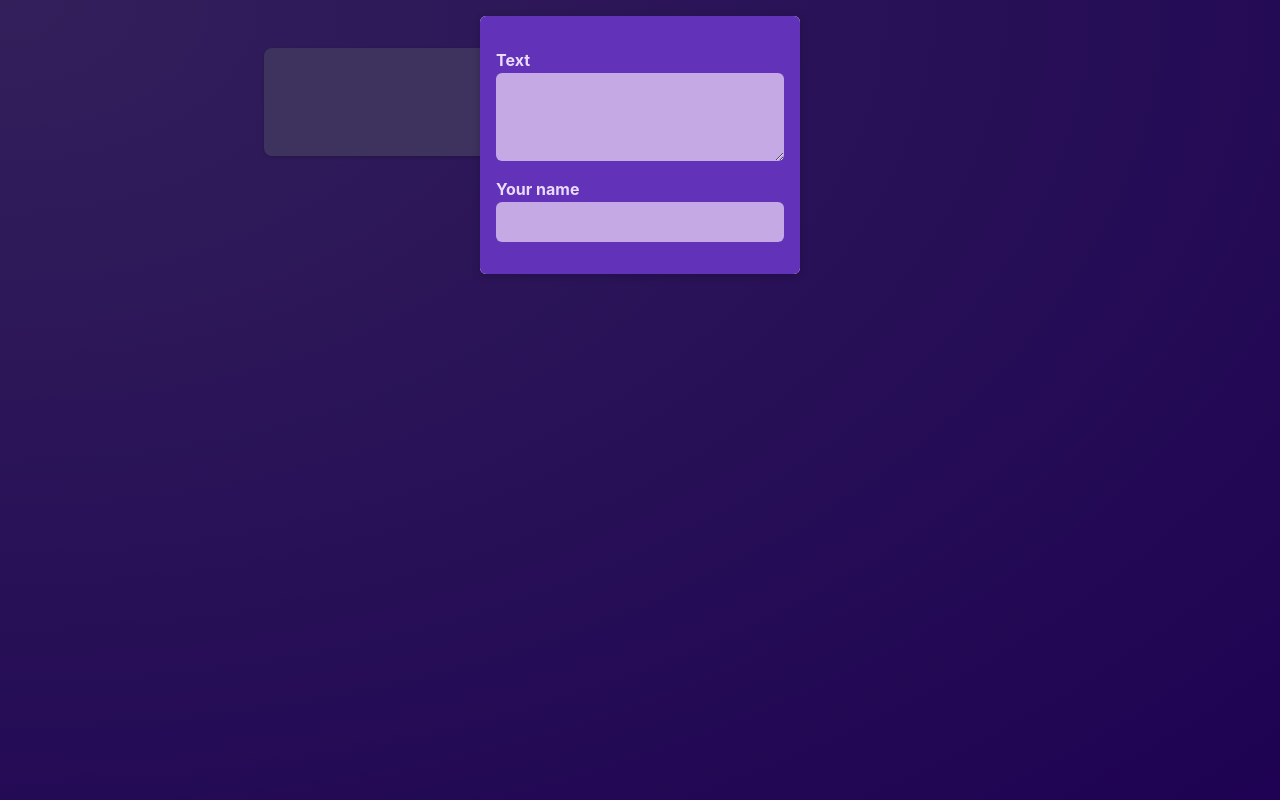
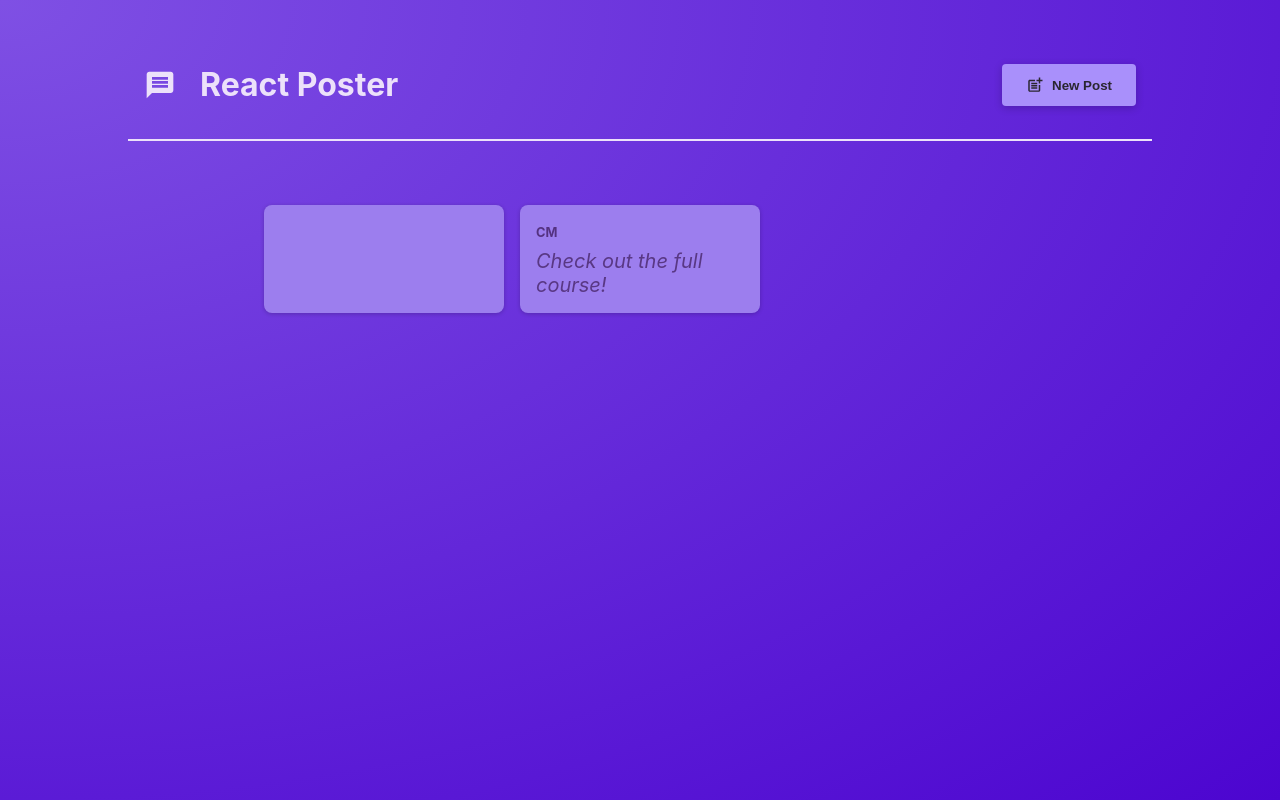
Before and after one commit to cmsamaaa/learn-react, a React (Vite) app: page / in a window 1280 px wide. Built offline with nearby package versions, Linux system fonts and the light colour scheme.

Commit message:
added header bar

```diff
--- a/package.json
+++ b/package.json
@@ -10,7 +10,8 @@
   },
   "dependencies": {
     "react": "^18.2.0",
-    "react-dom": "^18.2.0"
+    "react-dom": "^18.2.0",
+    "react-icons": "^4.10.1"
   },
   "devDependencies": {
     "@types/react": "^18.0.17",
--- a/src/App.jsx
+++ b/src/App.jsx
@@ -1,10 +1,30 @@
+import { useState } from "react";
+
 import PostsList from "./components/PostsList";
+import MainHeader from "./components/MainHeader";
 
 const App = () => {
+  const [modalIsVisible, setModalIsVisible] = useState(false);
+
+  function showModalHandler() {
+    setModalIsVisible(true);
+  }
+
+
+  function hideModalHandler() {
+    setModalIsVisible(false);
+  }
+
   return (
-    <main>
-      <PostsList />
-    </main>
+    <>
+      <MainHeader onCreatePost={showModalHandler} />
+      <main>
+        <PostsList
+          isPosting={modalIsVisible}
+          onStopPosting={hideModalHandler}
+        />
+      </main>
+    </>
   );
 };
 
--- /dev/null
+++ b/src/components/MainHeader.jsx
@@ -0,0 +1,22 @@
+import { MdPostAdd, MdMessage } from 'react-icons/md';
+
+import classes from './MainHeader.module.css';
+
+function MainHeader({ onCreatePost }) {
+  return (
+    <header className={classes.header}>
+      <h1 className={classes.logo}>
+        <MdMessage />
+        React Poster
+      </h1>
+      <p>
+        <button className={classes.button} onClick={onCreatePost}>
+          <MdPostAdd size={18} />
+          New Post
+        </button>
+      </p>
+    </header>
+  );
+}
+
+export default MainHeader;
--- /dev/null
+++ b/src/components/MainHeader.module.css
@@ -0,0 +1,36 @@
+.header {
+  /* padding: 2rem 10%; */
+  margin: 2rem 10%;
+  padding: 1rem;
+  text-align: center;
+  display: flex;
+  justify-content: space-between;
+  align-items: center;
+  border-bottom: 2px solid #ece1fa;
+}
+
+.logo {
+  font-size: 2rem;
+  display: flex;
+  gap: 1.5rem;
+  align-items: center;
+  color: #ece1fa;
+}
+
+.button {
+  display: inline-flex;
+  align-items: center;
+  gap: 0.5rem;
+  padding: 0.75rem 1.5rem;
+  background-color: #a990fb;
+  color: #2a2630;
+  border: none;
+  border-radius: 4px;
+  box-shadow: 0 2px 8px rgba(0, 0, 0, 0.2);
+  cursor: pointer;
+  font-weight: bold;
+}
+
+.button:hover {
+  background-color: #8c6cf7;
+}
--- a/src/components/PostsList.jsx
+++ b/src/components/PostsList.jsx
@@ -5,17 +5,12 @@
 import Modal from './Modal';
 import classes from './PostsList.module.css';
 
-const PostsList = () => {
+const PostsList = ({ isPosting, onStopPosting }) => {
     // useState returns an array with 2 elements
     // [0] - current value
     // [1] - state updating function
-    const [modalIsVisible, setModalIsVisible] = useState(true);
     const [enteredBody, setEnteredBody] = useState('');
     const [enteredAuthor, setEnteredAuthor] = useState('');
-
-    function hideModalHandler() {
-        setModalIsVisible(false);
-    }
 
     const bodyChangeHandler = (event) => {
         setEnteredBody(event.target.value);
@@ -40,8 +35,8 @@
 
     return (
         <>
-            {modalIsVisible && (
-                <Modal onClose={hideModalHandler}>
+            {isPosting && (
+                <Modal onClose={onStopPosting}>
                     <NewPost
                         onBodyChange={bodyChangeHandler}
                         onAuthorChange={authorChangeHandler}
```
Also changed, not shown: 1 other file (tests, documents, lock files or other folders).
